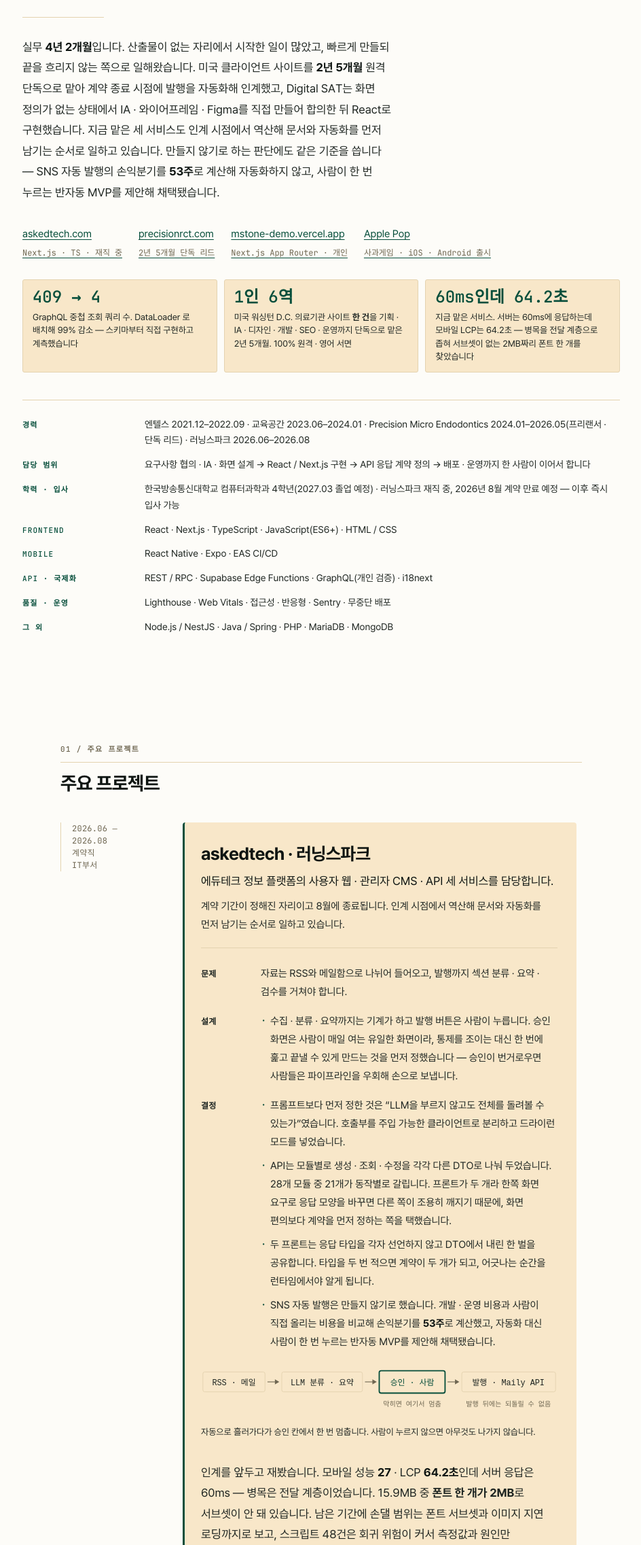
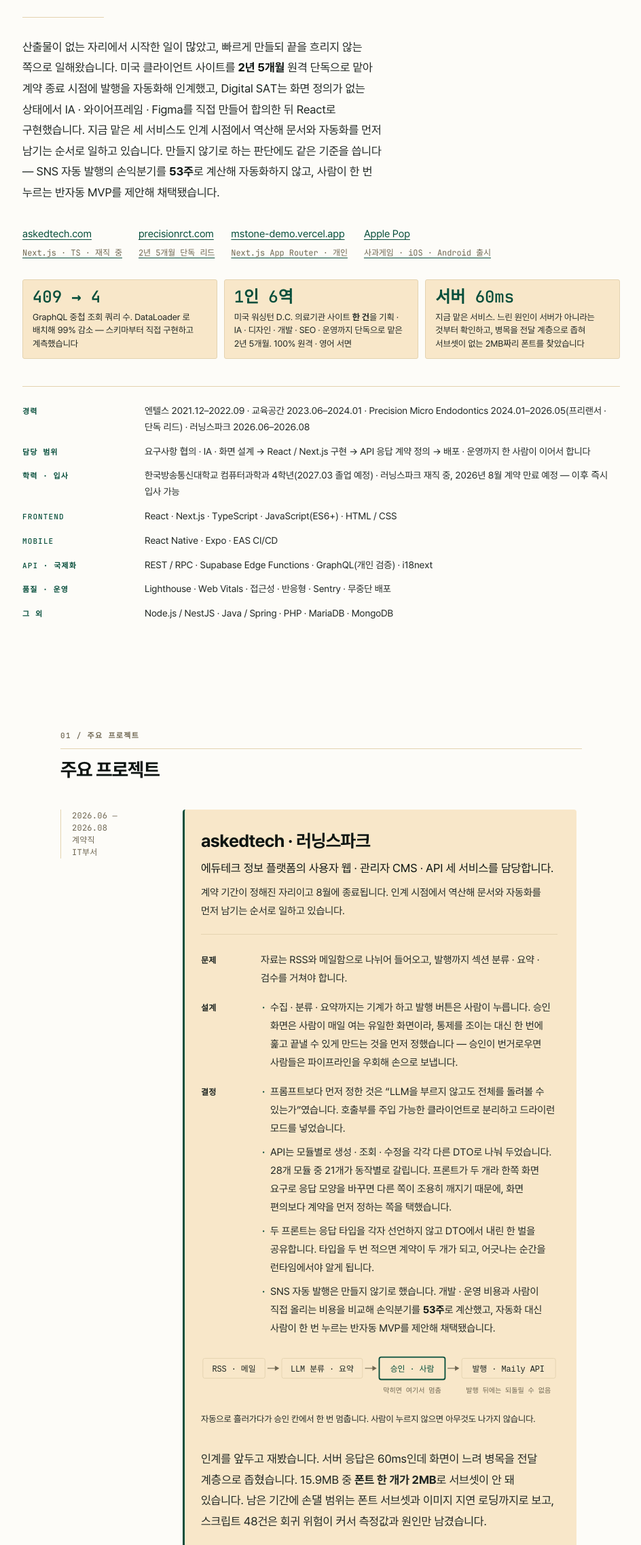
Before and after one commit to JayKim-v/JayKim-v.github.io, a website: page fe/index.html in a window 1280 px wide. Shown: the part 287-2560 px from the top of the page at 68% size, without its empty margins (167-1111 px from the left). Drawn offline with Linux system fonts and the light colour scheme.

Commit message:
포트폴리오: 첫 문장의 연차와 실패 수치를 뺀다
리드 첫 문장
  실무 4년 2개월입니다로 시작했다. 자격요건이 5년 이상인 자리에서
  문서의 첫 본문 단어가 연차면, 하드컷 약점을 스스로 맨 앞에 내놓는
  셈이다. 04 표에서 연차 행을 지운 것과 같은 논리로 뺀다. 회사별
  기간은 경력 행에 그대로 있으므로 계산할 근거는 남는다.

64.2초
  세 검토자가 모두 같은 지점을 가장 아픈 데로 봤다 — 진단은 했는데
  개선 완료 수치가 없다는 것. 실패 수치를 크게 세워놓고 그래서 얼마까지
  내렸느냐에 답이 없으면 진단 능력보다 미완이 먼저 읽힌다.

  네 곳에서 걷어내되 진단 자체는 남긴다. 배지는 서버 60ms 로 바꿔
  느린 원인이 서버가 아니라는 것부터 확인했다는 판단을 앞세우고,
  01 각주와 04 표도 원인 특정 과정만 적는다. 폰트 2MB 서브셋 부재는
  실제로 찾아낸 것이므로 그대로 둔다.

```diff
--- a/fe/index.html
+++ b/fe/index.html
@@ -59,7 +59,7 @@
    <hr class="rule" />
 
    <p class="hero__lead">
-    실무 <span class="num">4년 2개월</span>입니다. 산출물이 없는 자리에서 시작한 일이 많았고, 빠르게 만들되 끝을 흐리지 않는 쪽으로 일해왔습니다.
+    산출물이 없는 자리에서 시작한 일이 많았고, 빠르게 만들되 끝을 흐리지 않는 쪽으로 일해왔습니다.
     미국 클라이언트 사이트를 <span class="num">2년 5개월</span> 원격 단독으로 맡아 계약 종료 시점에 발행을 자동화해 인계했고,
     Digital SAT는 화면 정의가 없는 상태에서 IA · 와이어프레임 · Figma를 직접 만들어 합의한 뒤 React로 구현했습니다.
     지금 맡은 세 서비스도 인계 시점에서 역산해 문서와 자동화를 먼저 남기는 순서로 일하고 있습니다.
@@ -79,7 +79,7 @@
    <p class="badges">
     <span><b>409 → 4</b><i>GraphQL 중첩 조회 쿼리 수. DataLoader 로 배치해 99% 감소 — 스키마부터 직접 구현하고 계측했습니다</i></span>
     <span><b>1인 6역</b><i>미국 워싱턴 D.C. 의료기관 사이트 <strong>한 건</strong>을 기획 · IA · 디자인 · 개발 · SEO · 운영까지 단독으로 맡은 2년 5개월. 100% 원격 · 영어 서면</i></span>
-    <span><b>60ms인데 64.2초</b><i>지금 맡은 서비스. 서버는 60ms에 응답하는데 모바일 LCP는 64.2초 — 병목을 전달 계층으로 좁혀 서브셋이 없는 2MB짜리 폰트 한 개를 찾았습니다</i></span>
+    <span><b>서버 60ms</b><i>지금 맡은 서비스. 느린 원인이 서버가 아니라는 것부터 확인하고, 병목을 전달 계층으로 좁혀 서브셋이 없는 2MB짜리 폰트를 찾았습니다</i></span>
    </p>
 
    <dl class="stack-sum">
@@ -204,12 +204,12 @@
                 <figcaption>자동으로 흘러가다가 승인 칸에서 한 번 멈춥니다. 사람이 누르지 않으면 아무것도 나가지 않습니다.</figcaption>
               </figure>
 
-              <p class="t-after web-only">인계를 앞두고 재봤습니다. 모바일 성능 <span class="num">27</span> · LCP <span class="num">64.2초</span>인데 서버 응답은 60ms — 병목은 전달 계층이었습니다.
+              <p class="t-after web-only">인계를 앞두고 재봤습니다. 서버 응답은 60ms인데 화면이 느려 병목을 전달 계층으로 좁혔습니다.
                 15.9MB 중 <strong>폰트 한 개가 2MB</strong>로 서브셋이 안 돼 있습니다. 남은 기간에 손댈 범위는 폰트 서브셋과 이미지 지연 로딩까지로 보고, 스크립트 48건은 회귀 위험이 커서
                 측정값과 원인만 남겼습니다.</p>
 
               <p class="spec-line">Next.js · TypeScript · NestJS · MongoDB · AWS EC2 3대 무중단 배포 · 사이트맵 자동화 7,000+ URL</p>
-              <p class="footnote print-only">인계 전 실측 — 모바일 성능 27 · LCP 64.2초. 서버 응답은 60ms라 병목은 전달 계층이었고, 15.9MB 가운데 폰트 한 개가 2MB였고 서브셋이 적용돼 있지 않았습니다.</p>
+              <p class="footnote print-only">인계 전 실측 — 서버 응답이 60ms인데 화면이 느려, 병목을 전달 계층으로 좁혔습니다. 전송량 15.9MB 가운데 폰트 한 개가 2MB였고 서브셋이 적용돼 있지 않았습니다.</p>
               <p class="entry__links"><a href="https://askedtech.com" target="_blank"
                   rel="noopener">askedtech.com</a></p>
               <p class="footnote web-only">GraphQL은 따로 확인했습니다. 출시한 게임의 Postgres 스키마를 옮긴 로컬 DB에 GraphQL 계층을 얹고 계측기를 붙여, 리그 8개 × 25명 중첩 조회에서 409번 나가던 쿼리를 DataLoader로 배치해 4번으로 줄였습니다. 로더를 요청 단위로 만들지 않으면 캐시가 요청 사이로 샌다는 것도 확인했습니다 — <a class="url" href="https://github.com/JayKim-v/graphql-n-plus-one" target="_blank" rel="noopener">github.com/JayKim-v/graphql-n-plus-one</a></p>
@@ -617,7 +617,7 @@
               </tr>
               <tr>
                 <td>웹 성능 · 접근성</td>
-                <td>askedtech 인계 전 측정으로 모바일 27 · LCP 64.2초의 원인을 전달 계층으로 좁혔고(01 프로젝트), precisionrct에서는 2년 5개월간 재면서 무엇을 먼저 고치고 무엇을 미룰지 정했습니다(02 실측). 접근성은 대비비 전 조합 계산 · 미달 조합 사용 규칙 · <span class="mono" lang="en">:focus-visible</span> · <span class="mono" lang="en">scope</span> 구현(웹 상세 — jaykim-v.github.io/fe)</td>
+                <td>askedtech 인계 전 측정으로 느린 원인이 서버가 아님을 확인하고 전달 계층으로 좁혔고(01 프로젝트), precisionrct에서는 2년 5개월간 재면서 무엇을 먼저 고치고 무엇을 미룰지 정했습니다(02 실측). 접근성은 대비비 전 조합 계산 · 미달 조합 사용 규칙 · <span class="mono" lang="en">:focus-visible</span> · <span class="mono" lang="en">scope</span> 구현(웹 상세 — jaykim-v.github.io/fe)</td>
               </tr>
               <tr>
                 <td lang="en">REST API 연동</td>
```
Also changed, not shown: 1 other file.
